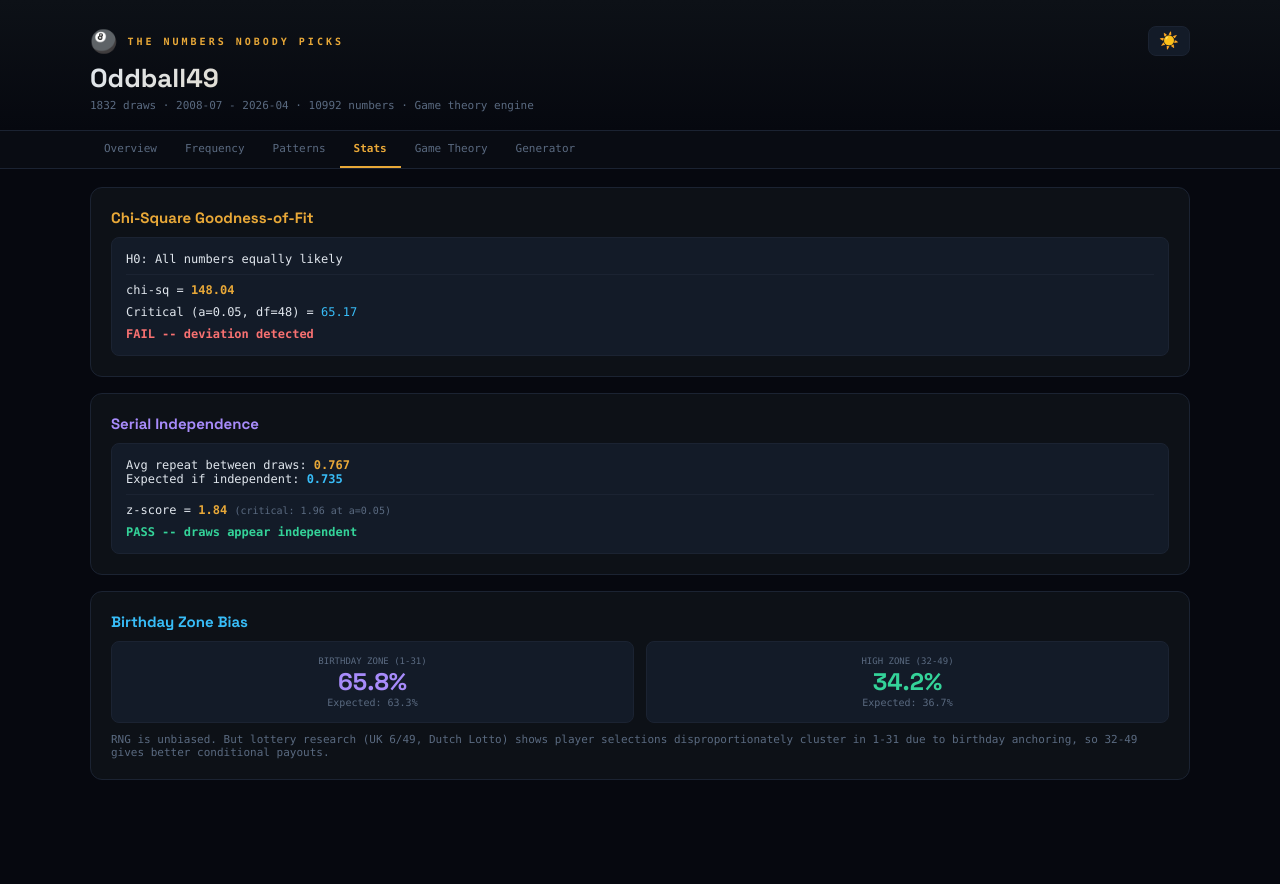
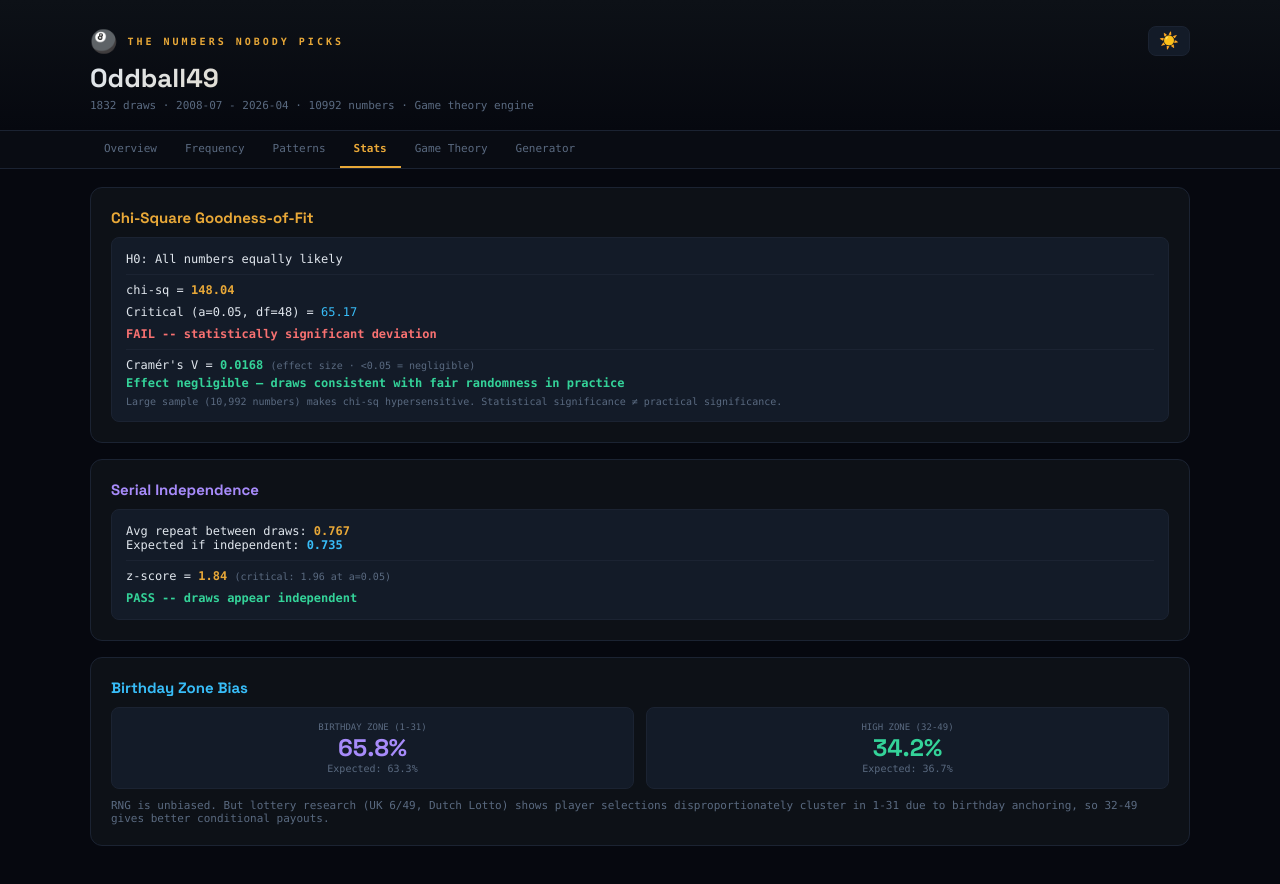
Before and after one commit to 0xobscure/oddball49, a React (Vite) app: page / in a window 1280 px wide. Both pictures are taken after a click on the button "Stats". Shown: the top 884 px of the page. Before the commit the page ends 856 px from the top, so only its background shows below. Built offline with nearby package versions, Linux system fonts and the light colour scheme.

Commit message:
fix: add Cramér's V effect size to chi-sq — suppress false FAIL warning on large datasets

```diff
--- a/src/App.jsx
+++ b/src/App.jsx
@@ -114,8 +114,13 @@ export default function App() {
   var chi2 = useMemo(function() {
     var e = expFreq;
     var v = freq.reduce(function(s, f) { return s + Math.pow(f.count - e, 2) / e; }, 0);
-    return { value: v, critical: 65.17, passes: v < 65.17 };
-  }, [freq, expFreq]);
+    var n = filtered.length * 6;
+    var cramersV = Math.sqrt(v / (n * 48)); // df = k-1 = 48
+    var passes = v < 65.17;
+    // Practical significance: Cramér's V < 0.05 = negligible effect even if p-value fails
+    var negligible = cramersV < 0.05;
+    return { value: v, critical: 65.17, passes: passes, cramersV: cramersV, negligible: negligible };
+  }, [freq, expFreq, filtered]);
 
   var serial = useMemo(function() {
     var tot = 0;
@@ -310,7 +315,7 @@ export default function App() {
                 { l: "Numbers Drawn", v: filtered.length * 6, s: "6 per draw" },
                 { l: "Unique", v: freq.filter(function(f) { return f.count > 0; }).length, s: "of 49" },
                 { l: "Expected Freq", v: expFreq.toFixed(1), s: "per number" },
-                { l: "Chi-sq", v: chi2.passes ? "PASS" : "FAIL", s: chi2.value.toFixed(1) + " vs " + chi2.critical, c: chi2.passes ? C.grn : C.acc4 },
+                { l: "Chi-sq", v: chi2.passes ? "PASS" : (chi2.negligible ? "PASS*" : "FAIL"), s: "V=" + chi2.cramersV.toFixed(3) + (chi2.negligible ? " negligible" : ""), c: chi2.passes ? C.grn : (chi2.negligible ? C.acc : C.acc4) },
                 { l: "Avg Overlap", v: serial.avg.toFixed(2), s: "exp: " + serial.expected.toFixed(2) },
               ].map(function(s, i) {
                 return (<div key={i} style={{ background: C.card, borderRadius: 10, border: "1px solid " + C.border, padding: "13px 12px" }}>
@@ -459,7 +464,12 @@ export default function App() {
                   <div>H0: All numbers equally likely</div>
                   <div style={{ margin: "8px 0", borderTop: "1px solid " + C.border, paddingTop: 8 }}>chi-sq = <span style={{ color: C.acc, fontWeight: 700 }}>{chi2.value.toFixed(2)}</span></div>
                   <div>Critical (a=0.05, df=48) = <span style={{ color: C.acc2 }}>{chi2.critical}</span></div>
-                  <div style={{ marginTop: 8, color: chi2.passes ? C.grn : C.acc4, fontWeight: 700 }}>{chi2.passes ? "PASS -- consistent with fair randomness" : "FAIL -- deviation detected"}</div>
+                  <div style={{ marginTop: 8, color: chi2.passes ? C.grn : C.acc4, fontWeight: 700 }}>{chi2.passes ? "PASS -- consistent with fair randomness" : "FAIL -- statistically significant deviation"}</div>
+                  <div style={{ marginTop: 8, borderTop: "1px solid " + C.border, paddingTop: 8 }}>
+                    <div>Cramér's V = <span style={{ color: chi2.negligible ? C.grn : C.acc4, fontWeight: 700 }}>{chi2.cramersV.toFixed(4)}</span> <span style={{ color: C.dim, fontSize: 10 }}>(effect size · &lt;0.05 = negligible)</span></div>
+                    <div style={{ marginTop: 4, color: chi2.negligible ? C.grn : C.acc4, fontWeight: 700 }}>{chi2.negligible ? "Effect negligible — draws consistent with fair randomness in practice" : "Non-trivial effect — some numbers genuinely favoured"}</div>
+                    {!chi2.passes && chi2.negligible && <div style={{ marginTop: 6, color: C.dim, fontSize: 10 }}>Large sample ({(filtered.length*6).toLocaleString()} numbers) makes chi-sq hypersensitive. Statistical significance ≠ practical significance.</div>}
+                  </div>
                 </div>
               )},
               { title: "Serial Independence", color: C.acc3, content: (
@@ -570,10 +580,10 @@ export default function App() {
                 </div>
               </div>
 
-              {/* Stats warnings */}
-              {(!chi2.passes || !serial.passes) && (
+              {/* Stats warnings — only surface if effect is practically significant */}
+              {((!chi2.passes && !chi2.negligible) || !serial.passes) && (
                 <div style={{ marginBottom: 14, padding:"8px 12px", borderRadius:8, background:C.acc4+"12", border:"1px solid "+C.acc4+"33", fontSize:10, color:C.acc4 }}>
-                  {!chi2.passes && <span>Chi-sq FAIL ({chi2.value.toFixed(1)} &gt; {chi2.critical}) — number distribution shows detectable bias. </span>}
+                  {!chi2.passes && !chi2.negligible && <span>Chi-sq FAIL (V={chi2.cramersV.toFixed(3)}) — non-trivial frequency bias detected. </span>}
                   {!serial.passes && <span>Serial independence FAIL (z={serial.z.toFixed(2)}) — draws may not be fully independent.</span>}
                 </div>
               )}
```
